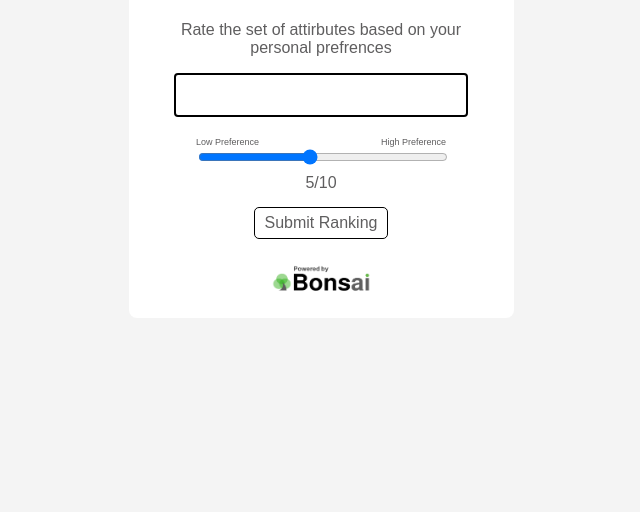
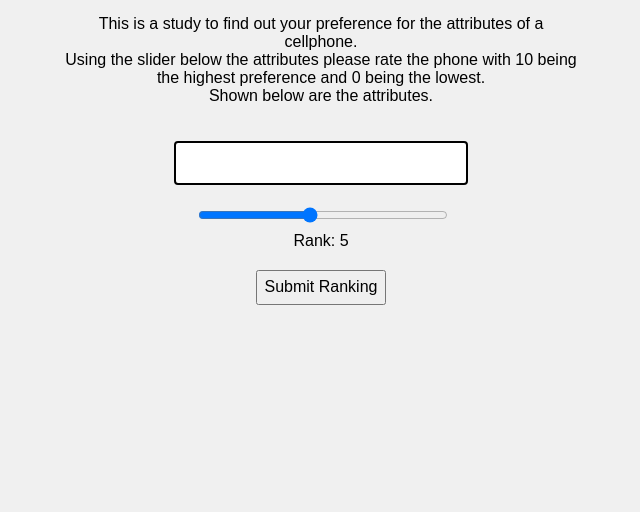
Before and after one commit to RD-Luthr/frontend_ranking_system, a plain HTML site: page index.html in a window 1280 px wide. Shown: the part 288-800 px from the top of the page, without its empty margins (319-959 px from the left). Drawn offline with Linux system fonts and the light colour scheme; no server answers.

Commit message:
Update index.html

```diff
--- a/index.html
+++ b/index.html
@@ -2,12 +2,11 @@
 <!DOCTYPE html>
 <html lang="en">
 <head>
-    <!-- Existing head content -->
   <meta charset="UTF-8">
   <meta name="viewport" content="width=device-width, initial-scale=1.0">
-    <title>Product Ranking Survey</title>
+  <title>Product Rating Survey</title>
   <style>
-        /* Existing CSS styles */
+    /* Your existing CSS styles */
     body {
       display: flex;
       flex-direction: column;
@@ -16,43 +15,8 @@
       height: 100vh;
       margin: 0;
       font-family: Arial, sans-serif;
-            background-color: #f4f4f4;
+      background-color: #f0f0f0;
     }
-        .image-section{
-            margin-top: 25px;
-        }
-        .image-section img{
-            height: 30px;
-            width: 100px;
-        }
-        .custom-container {
-            display: flex;
-            flex-direction: column;
-            background-color: #ffffff;
-            text-align: center;
-            border-radius: 8px;
-            padding: 20px;
-            max-width: 385px;
-            width: 100%;
-            box-sizing: border-box;
-            transition: transform 0.3s ease, box-shadow 0.3s ease;
-        }
-
-        .custom-container h1{
-            color: #5F5E5F;
-            margin-bottom: 0px;
-        }
-
-        .custom-container hr{
-            width: 100%;
-            border: 2px solid #e5e7eb;
-            border-radius: 8px;
-        }
-
-        .custom-container p{
-            color: #5F5E5F;
-        }
-
     .container {
       display: flex;
       justify-content: center;
@@ -60,15 +24,6 @@
       gap: 20px;
       flex-wrap: wrap;
     }
-
-        .slider-labels {
-            display: flex
-        ;
-            justify-content: space-between;
-            color: #5F5E5F;
-            font-size: 9px;
-        }
-
     .box-container {
       display: flex;
       flex-direction: column;
@@ -96,41 +51,19 @@
     .rank-text {
       margin-top: 5px;
       font-size: 1em;
-            color: #5F5E5F;
+      color: #000;
     }
     .submit-button-container {
       margin-top: 20px;
       text-align: center;
     }
-
-
-        .button-container {
-            display: flex;
-            justify-content: center;
-            gap: 20px;
-            margin-top: 15px;
+    #button1 {
+      display: inline-block;
+      width: 130px;
+      height: 35px;
+      font-size: 1em;
+      cursor: pointer;
     }
-
-        .button-container button {
-            text-decoration: none;
-            color: #5F5E5F;
-            background-color: transparent;
-            padding: 6px 10px;
-            border-radius: 5px;
-            font-size: 1rem;
-            border: solid 1px black;
-            transition: background-color 0.3s ease, transform 0.3s ease, box-shadow 0.3s ease;
-            animation: fadeInImage 1s ease-in-out;
-        }
-
-        .button-container button:hover {
-            background-color: #69B84C;
-            color: white;
-            transform: scale(1.05);
-            border: solid 1px transparent;
-            box-shadow: 0px 6px 15px rgba(0, 0, 0, 0.2);
-        }
-
     .completion-message {
       display: none;
       text-align: center;
@@ -138,7 +71,6 @@
       color: #6e6e6e;
       margin-top: 20px;
     }
-
     .container1 {
       display: flex;
       flex-direction: column;
@@ -150,40 +82,16 @@
       width: 40%;
       padding-bottom: 20px;
     }
-
-        @keyframes fadeInText {
-            0% {
-                opacity: 0;
-                transform: translateY(20px);
-            }
-            100% {
-                opacity: 1;
-                transform: translateY(0);
-            }
-        }
-
-        @keyframes fadeInImage {
-            0% {
-                opacity: 0;
-                transform: scale(0.95);
-            }
-            100% {
-                opacity: 1;
-                transform: scale(1);
-            }
-        }
   </style>
 </head>
 <body>
-    <div class="custom-container">
+  <div class="container1">
       <h1>Product Rating Survey</h1>
-            <hr>
-
-            <!-- <p>This is a study to find out your preference for the attributes of a cellphone.<br>
-                Using the slider below the attributes please rate the phone with 10 being the highest preference and 0 being the lowest. <br>
+      <p>This is a study to find out your preference for the attributes of a cellphone.<br>
+         Using the slider below the attributes please rate the phone with 10 being the highest preference and 0 being the lowest.<br>
          Shown below are the attributes.
-            </p> -->
-            <p>Rate the set of attirbutes based on your personal prefrences</p>
+      </p>
+  </div>
   <div class="container" id="ranking-container">
       <div class="box-container">
           <!-- Attributes Container -->
@@ -192,32 +100,15 @@
           </div>
           <!-- Slider Container -->
           <div class="slider-container">
-                    <div class="slider-labels">
-                        <span>Low Preference</span>
-                        <span>High Preference</span>
-                    </div>
-                    <input type="range" min="1" max="10" value="5" class="rank-slider" oninput="this.nextElementSibling.innerText = this.value + '/10'">
-                    <div class="rank-text">5/10</div>
+              <input type="range" min="1" max="10" value="5" class="rank-slider" oninput="this.nextElementSibling.innerText = 'Rank: ' + this.value">
+              <div class="rank-text">Rank: 5</div>
           </div>
       </div>
   </div>
 
-        <div class="button-container">
-            <button id = "button1" onclick="submitRanking()">Submit Ranking</button>
+  <div class="submit-button-container">
+      <button id="button1" onclick="submitRanking()">Submit Ranking</button>
   </div>
-
-
-        <div class="image-section">
-            <!-- <img src="Bonsai-trans.png" alt="Image"> -->
-            <img src="powered_by_bonsai.png" alt="Image">
-    </div>
-</div>
-
-    <!-- <div class="button-container">
-        <a href="projects.html">See Projects</a>
-        <a href="research.html">Submit Projects</a>
-        <button id="button1" onclick="submitRanking()">Submit Ranking</button>
-    </div> -->
 
   <div class="completion-message" id="completion-message">
       Survey Complete, thank you for your participation. Please exit this page.
@@ -268,7 +159,7 @@
           // Reset the slider to its default value (5)
           const slider = document.querySelector('.rank-slider');
           slider.value = 5;
-          slider.nextElementSibling.innerText = '5/10';
+          slider.nextElementSibling.innerText = 'Rank: 5';
 
           // Re-enable the submit button
           document.getElementById('button1').disabled = false;
```
Lines whose indentation alone changed are shown as unchanged.
